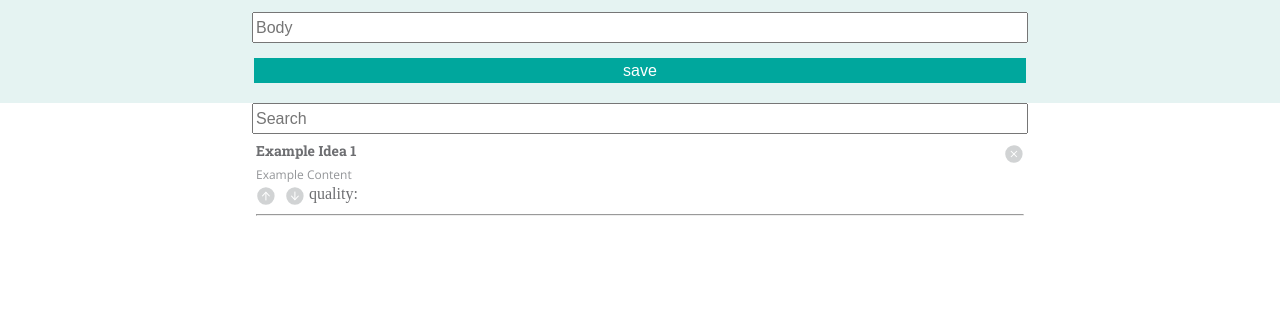
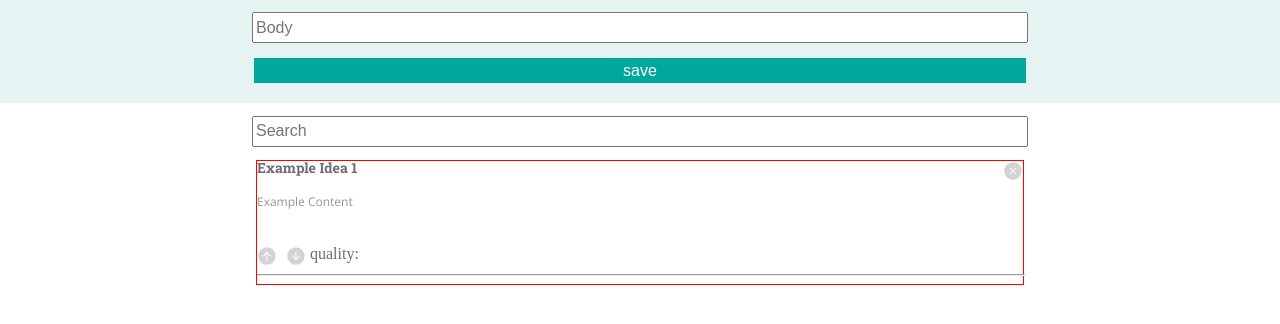
Before and after one commit to AKewlBreeze/IdeaBox, a plain HTML site: page index.html in a window 1280 px wide. Shown: the part 114-438 px from the top of the page. Drawn offline with nearby package versions, Linux system fonts and the light colour scheme.

Commit message:
bottom secton styling changes for grab

```diff
--- a/styles.css
+++ b/styles.css
@@ -44,11 +44,13 @@ input {
 /*Bottom Section CSS*/
 
 .bottom {
+  margin-top: 1%;
 }
 
 .search {
   margin: auto;
   width: 60%;
+
 }
 
 .ideabody {
@@ -56,7 +58,7 @@ input {
   flex-direction: column;
   width: 60%;
   margin: auto ;
-  margin-top: 10px;
+  margin-top: 1%;
 }
 
 h2 {
@@ -77,7 +79,7 @@ h2 {
   text-align: left;
   font-family: 'Open Sans', sans-serif;
   font-size: 12px;
-  margin-top:5px;
+  margin-top:2%;
   /*text: Open Sans, Regular 400*/
 }
 
@@ -93,9 +95,17 @@ h2 {
   float: right;
 }
 
+hr {
+  margin: auto, 7%;
+
+  width: 100%;
+
+}
+
 .quality{
   text-align: left;
   vertical-align: top;
+  margin-top: 5%;
 }
 
 .upvote {
@@ -111,6 +121,11 @@ h2 {
 
 }
 
+.idea-section {
+
+  border: solid red 1px;
+}
+
 .delete {
 
 
```
